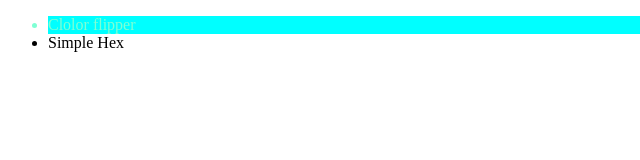
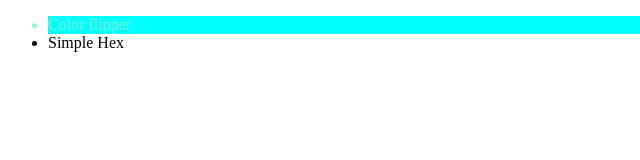
Before and after one commit to King-odysseus/ColourFlipper, a plain HTML site: page index.html in a window 1280 px wide. Shown: the full height of the page, 0-640 px from the left. Drawn offline with Linux system fonts and the light colour scheme.

Commit message:
local commit

```diff
--- a/index.html
+++ b/index.html
@@ -9,7 +9,7 @@
 <body>
     <nav id="navbar">
         <ul>
-            <li class="li">Clolor flipper</li>
+            <li class="li">Color flipper</li>
             <li>Simple Hex</li>
         </ul>
     </nav>
```
